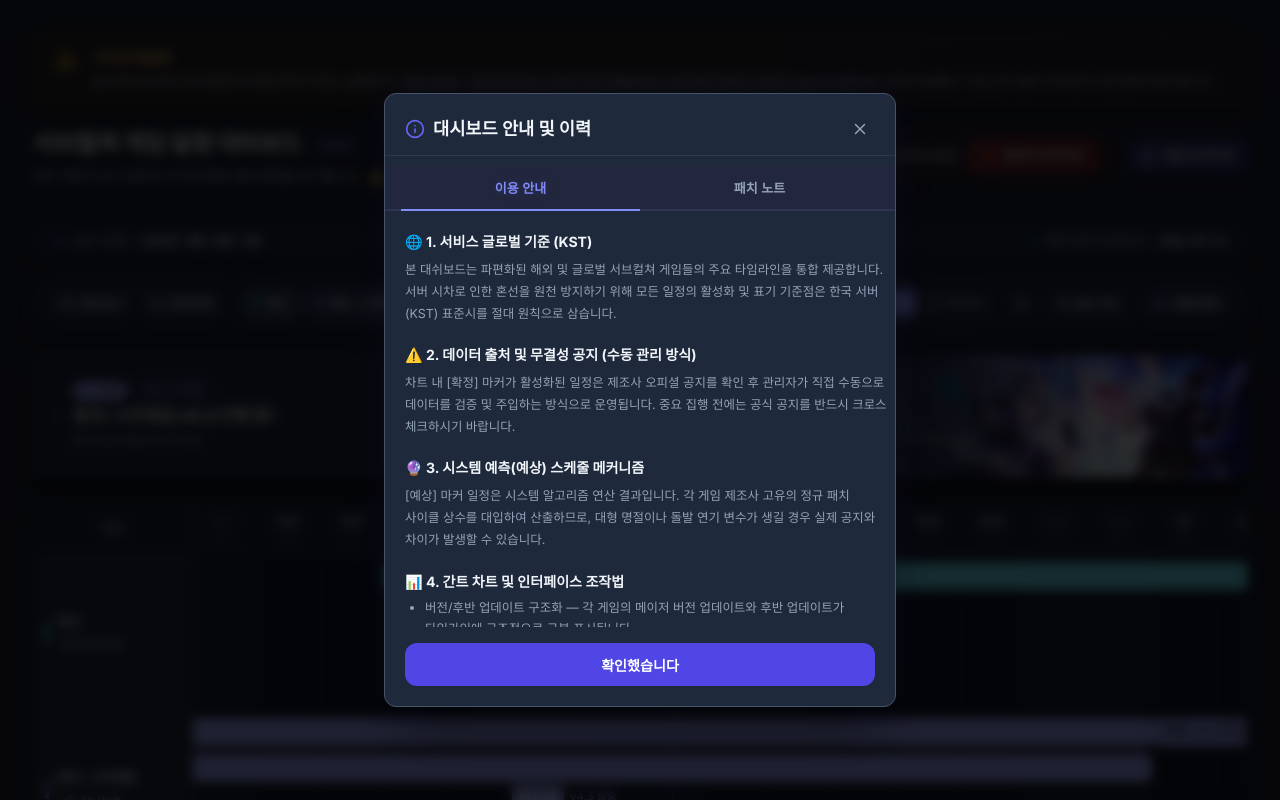
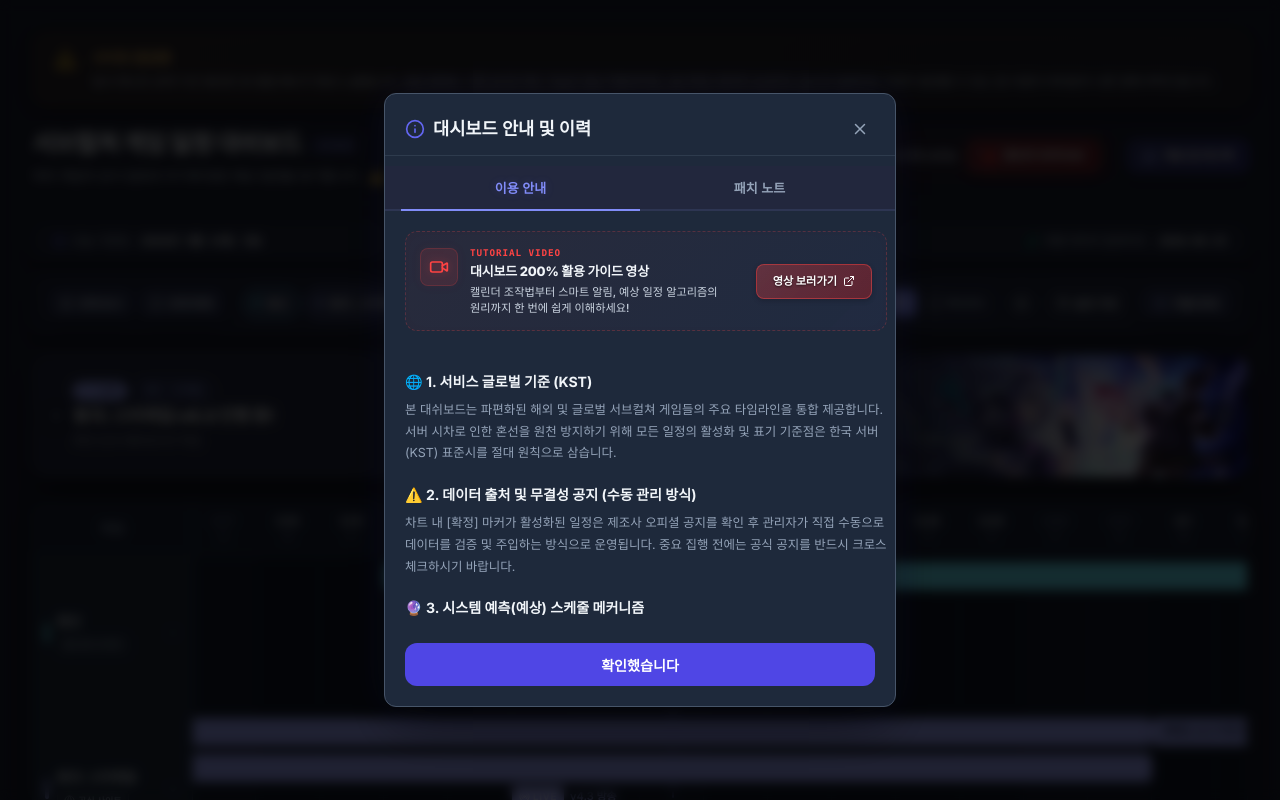
Before and after one commit to Choi2156/aeika-dashboard, a React (Vite) app: page / in a window 1280 px wide. Both pictures are taken after a click on the button "이용 안내". Shown: the top 800 px of the page. Built offline with nearby package versions, Linux system fonts and the light colour scheme.

Commit message:
feat: embed dashboard tutorial video banner inside GuideModal

```diff
--- a/src/components/GuideModal.jsx
+++ b/src/components/GuideModal.jsx
@@ -1,5 +1,5 @@
 import { useState, useEffect, useRef } from 'react';
-import { X, Info } from 'lucide-react';
+import { X, Info, Video, ExternalLink } from 'lucide-react';
 import '../styles/components.css';
 
 /**
@@ -111,6 +111,28 @@ export default function GuideModal({ isOpen, onClose, patchNotes = [] }) {
         <div className="guide-content">
           {activeTab === 'guide' && (
             <div className="guide-sections">
+              {/* 📺 신설: 동영상 대시보드 튜토리얼 퀵배너 */}
+              <div className="guide-video-banner">
+                <div className="guide-video-banner__body">
+                  <div className="guide-video-banner__icon-wrap">
+                    <Video size={20} />
+                  </div>
+                  <div className="guide-video-banner__text-group">
+                    <span className="guide-video-banner__label">TUTORIAL VIDEO</span>
+                    <h4 className="guide-video-banner__title">대시보드 200% 활용 가이드 영상</h4>
+                    <p className="guide-video-banner__desc">캘린더 조작법부터 스마트 알림, 예상 일정 알고리즘의 원리까지 한 번에 쉽게 이해하세요!</p>
+                  </div>
+                </div>
+                <a
+                  href="https://youtu.be/YrVYqVkYFs8"
+                  target="_blank"
+                  rel="noopener noreferrer"
+                  className="guide-video-banner__btn"
+                >
+                  <span>영상 보러가기</span>
+                  <ExternalLink size={12} />
+                </a>
+              </div>
               {/* Section 1 */}
               <div className="guide-section">
                 <div className="guide-section-heading">
--- a/src/styles/base.css
+++ b/src/styles/base.css
@@ -664,3 +664,113 @@ body {
   color: var(--text-muted);
   padding: 40px 0;
 }
+
+/* ─── 가이드 동영상 튜토리얼 퀵배너 (Guide Video Banner) ─── */
+.guide-video-banner {
+  display: flex;
+  flex-direction: column;
+  justify-content: space-between;
+  align-items: stretch;
+  background: linear-gradient(135deg, rgba(239, 68, 68, 0.05) 0%, rgba(99, 102, 241, 0.03) 100%);
+  border: 1px dashed rgba(239, 68, 68, 0.25);
+  border-radius: var(--radius-lg, 8px);
+  padding: 14px;
+  margin-bottom: 20px;
+  gap: 12px;
+  box-shadow: inset 0 0 15px rgba(239, 68, 68, 0.01);
+  transition: all var(--transition-fast, 150ms) ease;
+}
+
+.guide-video-banner:hover {
+  border-color: rgba(239, 68, 68, 0.5);
+  box-shadow: 0 4px 15px rgba(0, 0, 0, 0.25), inset 0 0 20px rgba(239, 68, 68, 0.03);
+}
+
+@media (min-width: 640px) {
+  .guide-video-banner {
+    flex-direction: row;
+    align-items: center;
+    gap: 16px;
+  }
+}
+
+.guide-video-banner__body {
+  display: flex;
+  align-items: flex-start;
+  gap: 12px;
+}
+
+.guide-video-banner__icon-wrap {
+  width: 38px;
+  height: 38px;
+  background: rgba(239, 68, 68, 0.1);
+  border: 1px solid rgba(239, 68, 68, 0.2);
+  border-radius: var(--radius-md, 6px);
+  display: flex;
+  align-items: center;
+  justify-content: center;
+  color: #ff4444;
+  filter: drop-shadow(0 0 4px rgba(255, 68, 68, 0.3));
+  flex-shrink: 0;
+  margin-top: 2px;
+}
+
+.guide-video-banner__text-group {
+  display: flex;
+  flex-direction: column;
+  gap: 2px;
+}
+
+.guide-video-banner__label {
+  font-family: var(--font-mono, monospace);
+  font-size: 0.58rem;
+  font-weight: 900;
+  color: #ff4444;
+  letter-spacing: 0.1em;
+}
+
+.guide-video-banner__title {
+  font-size: 0.8125rem;
+  font-weight: 800;
+  color: var(--text-primary);
+  letter-spacing: -0.015em;
+}
+
+.guide-video-banner__desc {
+  font-size: 0.7rem;
+  color: var(--text-secondary);
+  line-height: 1.45;
+  font-weight: 500;
+  word-break: keep-all;
+}
+
+.guide-video-banner__btn {
+  display: inline-flex;
+  align-items: center;
+  justify-content: center;
+  gap: 6px;
+  font-size: 0.7rem;
+  font-weight: 800;
+  color: #ffffff !important;
+  background: linear-gradient(135deg, rgba(239, 68, 68, 0.3) 0%, rgba(185, 28, 28, 0.4) 100%);
+  border: 1px solid rgba(239, 68, 68, 0.5);
+  padding: 8px 16px;
+  border-radius: var(--radius-md, 6px);
+  cursor: pointer;
+  text-decoration: none;
+  transition: all var(--transition-fast, 150ms) ease;
+  flex-shrink: 0;
+  text-shadow: 0 1px 2px rgba(0, 0, 0, 0.6);
+  box-shadow: 0 2px 5px rgba(0, 0, 0, 0.2);
+}
+
+.guide-video-banner__btn:hover {
+  background: linear-gradient(135deg, rgba(239, 68, 68, 0.45) 0%, rgba(185, 28, 28, 0.55) 100%);
+  border-color: rgba(255, 68, 68, 0.8);
+  transform: translateY(-1px);
+  box-shadow: 0 4px 10px rgba(239, 68, 68, 0.3);
+}
+
+.guide-video-banner__btn:active {
+  transform: translateY(0);
+}
```
Also changed, not shown: 5 other files (tests, documents, lock files or other folders).
